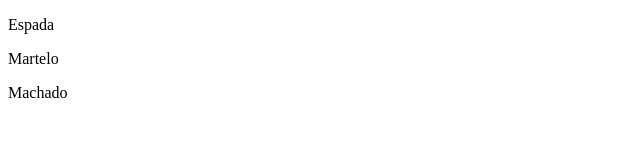
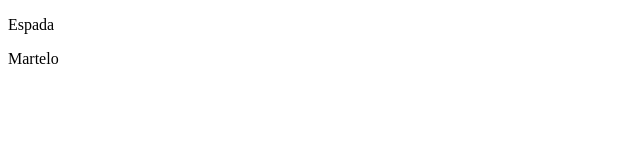
Before and after one commit to GuilhermeAlencar-ART/forja-do-ferreiro, a plain HTML site: page index.html in a window 1280 px wide. Shown: the full height of the page, 0-640 px from the left. Drawn offline with Linux system fonts and the light colour scheme.

Commit message:
Revert "feat: adiciona os machados"
This reverts commit c776ddafa19faa03ff55ad44cb8d8ff3c3cb0f6a.

```diff
--- a/index.html
+++ b/index.html
@@ -11,7 +11,6 @@
 
         <p>Espada</p>
         <p>Martelo</p>
-        <p>Machado</p>
 
 
 
```
